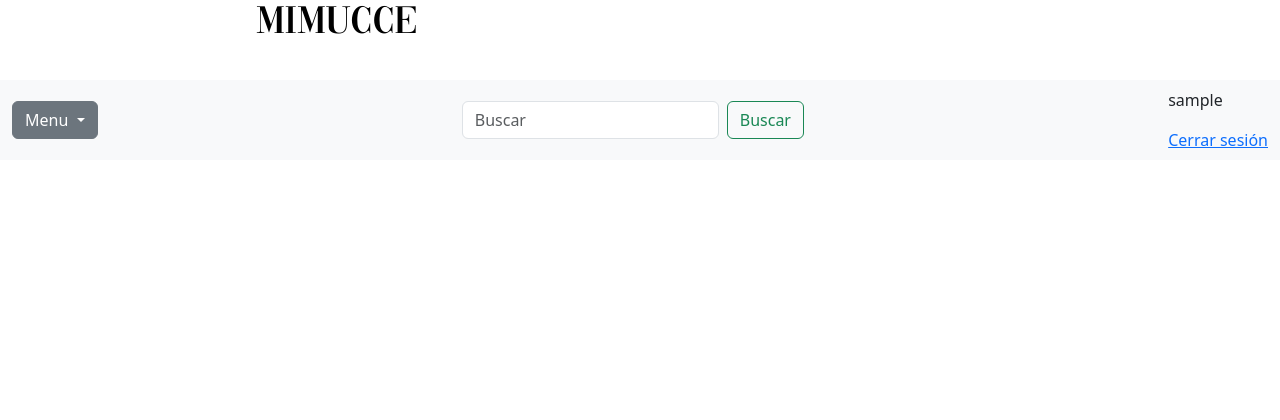
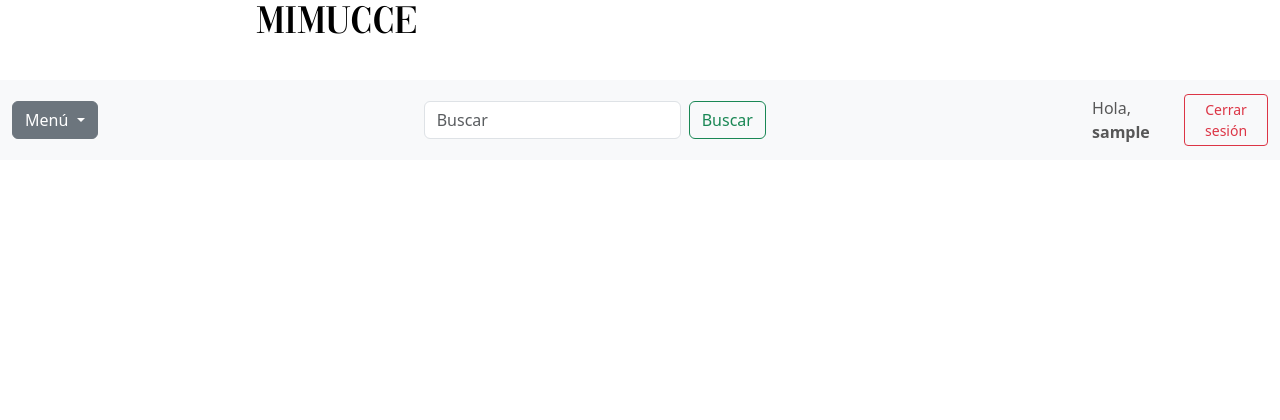
Before and after one commit to DamianMucci94/Mimucce, a Django app: page / in a window 1280 px wide. Shown: the top 420 px of the page. Run offline with Django 5.2, Linux system fonts and the light colour scheme; the visitor is signed in with stand-in values (Sample User, id 1); data that the repository does not hold is empty.

Commit message:
feat: Mimucce

```diff
--- a/mimucce/core/views.py
+++ b/mimucce/core/views.py
@@ -1,6 +1,7 @@
 from django.shortcuts import render, redirect
 from django.contrib.auth.forms import UserCreationForm
 from django.contrib import messages
+from django.urls import reverse_lazy
 from django.contrib.auth.views import LoginView, LogoutView
 from productos.models import Product
 
@@ -10,6 +11,9 @@ def index(request):
 
 class CustomLoginView(LoginView):
     template_name = 'core/login.html'  # Ruta a tu plantilla personalizada
+
+    def get_success_url(self):
+        return reverse_lazy('core:index')  # Redirige a la página de inicio
 
 class CustomLogoutView(LogoutView):
     template_name = 'core/logout.html'  # Ruta a tu plantilla personalizada
--- a/mimucce/templates/core/componentes/navbar.html
+++ b/mimucce/templates/core/componentes/navbar.html
@@ -2,15 +2,15 @@
 
 <nav class="navbar navbar-expand-lg navbar-light bg-light">
     <div class="container-fluid">
-        <!-- Menu a la izquierda (Opcional) -->
+        <!-- Menú a la izquierda -->
         <div class="dropdown">
             <button class="btn btn-secondary dropdown-toggle" type="button" data-bs-toggle="dropdown" aria-expanded="false">
-                Menu
+                Menú
             </button>
             <ul class="dropdown-menu">
                 <li><a class="dropdown-item" href="{% url 'productos:lista_productos_categoria' 'vestido' %}">Vestidos</a></li>
                 <li><a class="dropdown-item" href="{% url 'productos:lista_productos_categoria' 'pantalon' %}">Pantalones</a></li>
-                <li><a class="dropdown-item" href="{% url 'productos:lista_productos_categoria' 'calzado' %}">Canzados</a></li>
+                <li><a class="dropdown-item" href="{% url 'productos:lista_productos_categoria' 'calzado' %}">Calzados</a></li>
                 <li><a class="dropdown-item" href="{% url 'productos:lista_productos' %}">Todos los Productos</a></li>
             </ul>
         </div>
@@ -23,15 +23,16 @@
             </form>
         </div>
 
-        <!-- Login (u otros elementos) a la derecha -->
-        <div class="col-auto">
+        <!-- Login o perfil a la derecha -->
+        <div class="d-flex align-items-center">
             {% if user.is_authenticated %}
-                <!-- Si el usuario está autenticado, mostramos su nombre -->
-                <p>{{ user.username }}</p>
-                <a href="{% url 'core:logout' %}">Cerrar sesión</a>
+                <span class="navbar-text me-3">
+                    Hola, <strong>{{ user.username }}</strong>
+                </span>
+                <a href="{% url 'core:logout' %}" class="btn btn-outline-danger btn-sm">Cerrar sesión</a>
             {% else %}
-            <a href="{% url 'core:login' %}">Ingresar</a>
-            <a href="{% url 'core:register' %}">Registrarse</a>
+                <a href="{% url 'core:login' %}" class="btn btn-outline-primary btn-sm me-2">Ingresar</a>
+                <a href="{% url 'core:register' %}" class="btn btn-outline-success btn-sm">Registrarse</a>
             {% endif %}
         </div>
     </div>
```
Also changed, not shown: mimucce/templates/core/login.html (+15 -18 lines), mimucce/templates/core/register.html (+6 -4 lines).
